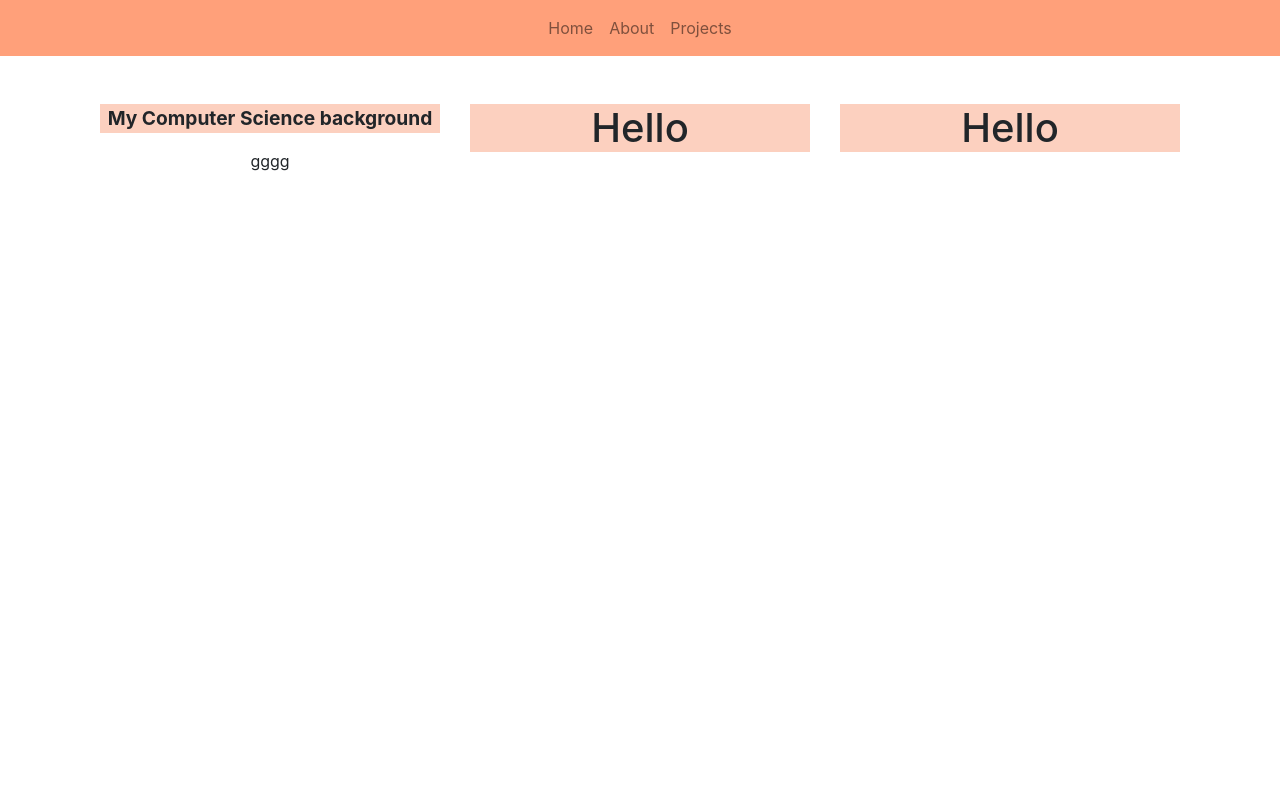
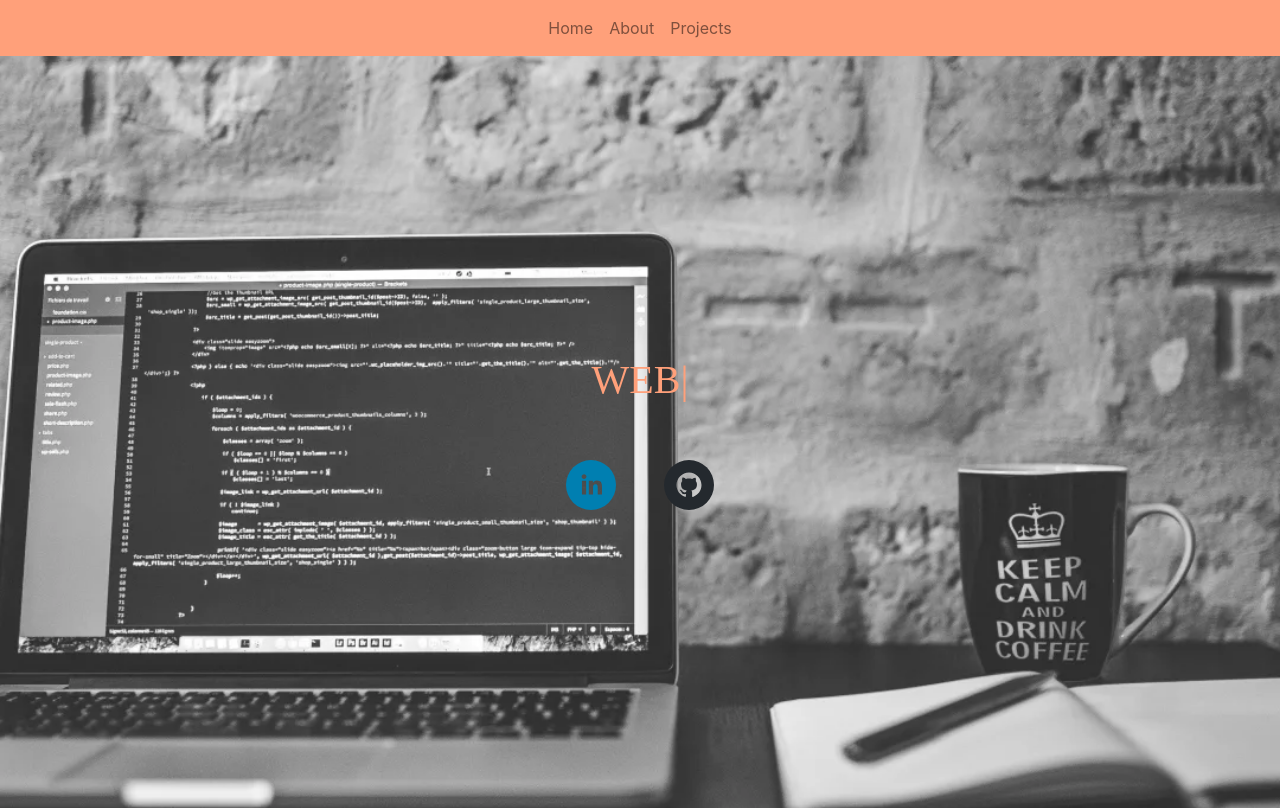
Before and after one commit to Chrisartrip921/MySite, a React (Create React App) app: page /about in a window 1280 px wide. Built offline with nearby package versions, Linux system fonts and the light colour scheme.

Commit message:
I may have just fixed my deployment problem :)

```diff
--- a/src/App.js
+++ b/src/App.js
@@ -8,7 +8,7 @@ import Projects from './pages/Projects';
 import './App.css'
 //From React
 import React from 'react';
-import { BrowserRouter as Router, Switch, Route } from 'react-router-dom';
+import { HashRouter as Router, Switch, Route } from 'react-router-dom';
 
 function App() {
   return (
@@ -18,8 +18,8 @@ function App() {
 
         <Switch>
           <Route exact path="/" component={Home} />
-          <Route path="/about" component={About} />
-          <Route path="/projects" component={Projects} />
+          <Route path="/MySite/#/about" component={About} />
+          <Route path="/MySite/#/projects" component={Projects} />
 
         </Switch>
 
```
